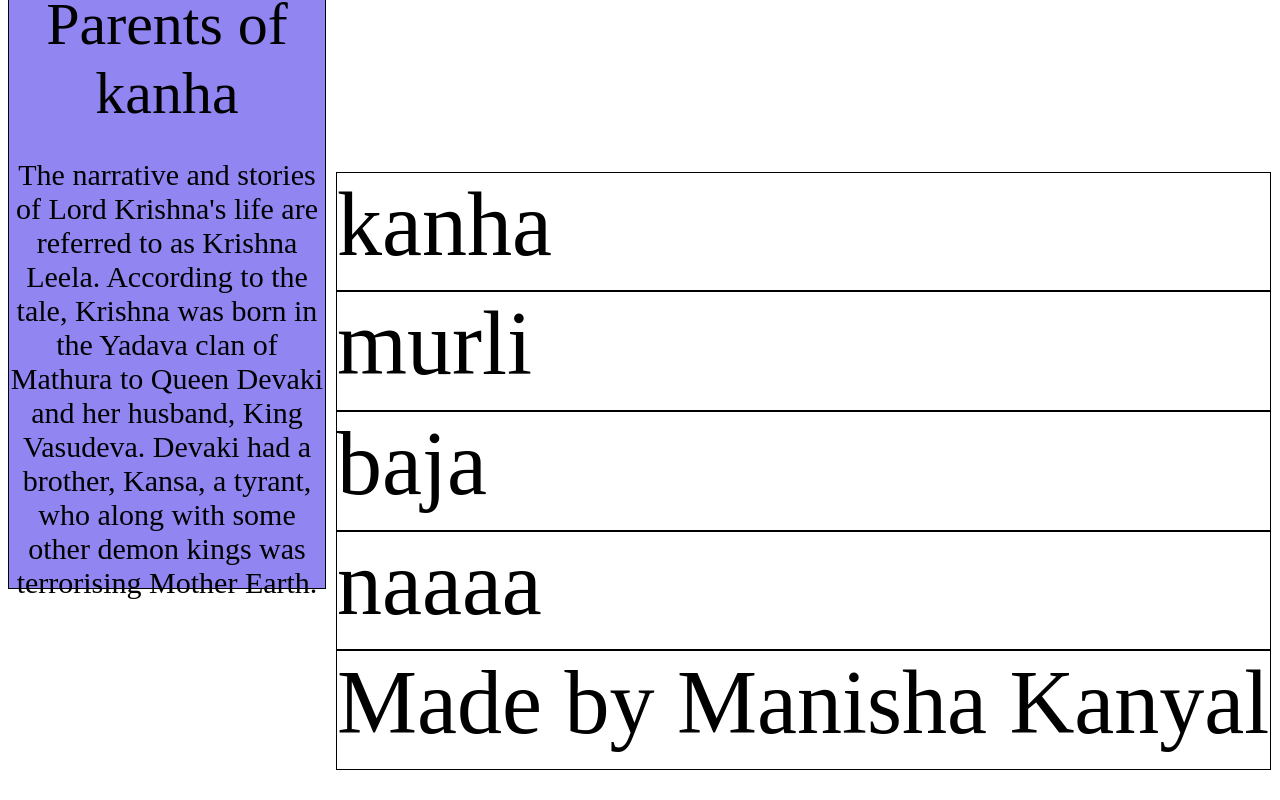
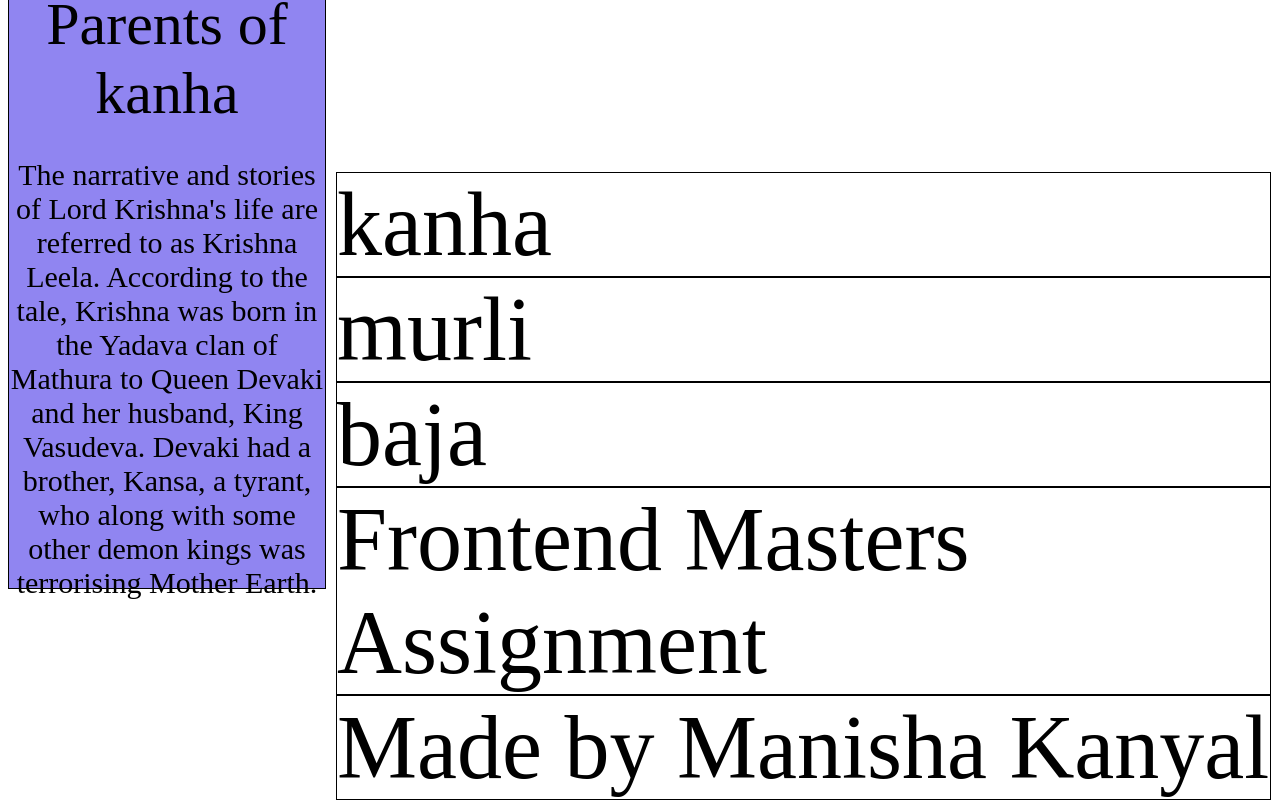
Before and after one commit to manishakanyal/frontend-masters-assignment, a plain HTML site: page index.html in a window 1280 px wide. Shown: the part 759-1559 px from the top of the page. Drawn offline with Linux system fonts and the light colour scheme.

Commit message:
added assignment details on bottom

```diff
--- a/index.html
+++ b/index.html
@@ -26,7 +26,7 @@
        <li class="nav-item">kanha</li>
        <li class="nav-item">murli</li>
        <li class="nav-item">baja</li>
-       <li class="nav-item">naaaa</li>
+       <li class="nav-item">Frontend Masters Assignment</li>
        <li class="nav-item">Made by Manisha Kanyal</li>
    </ul>
 </body>
```
